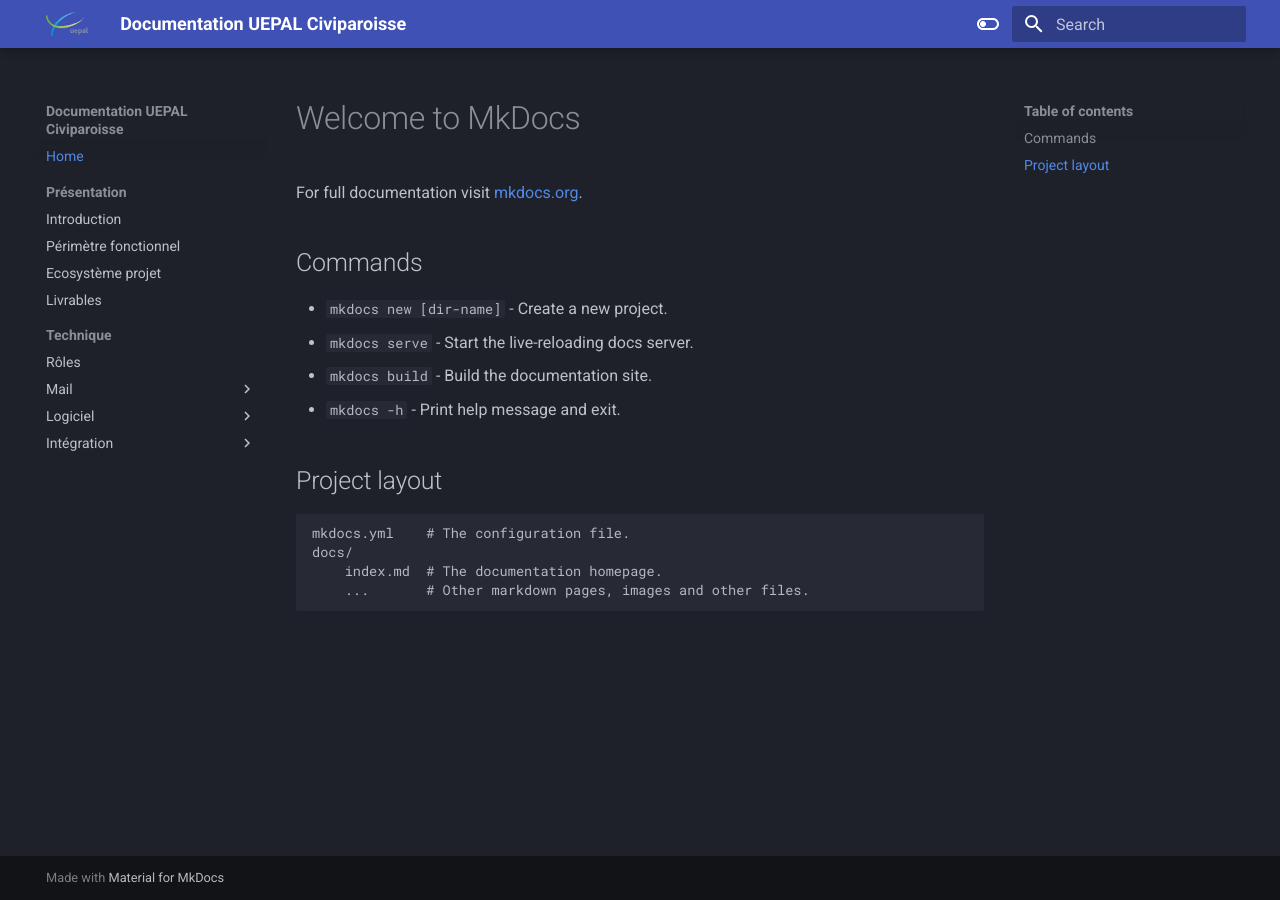
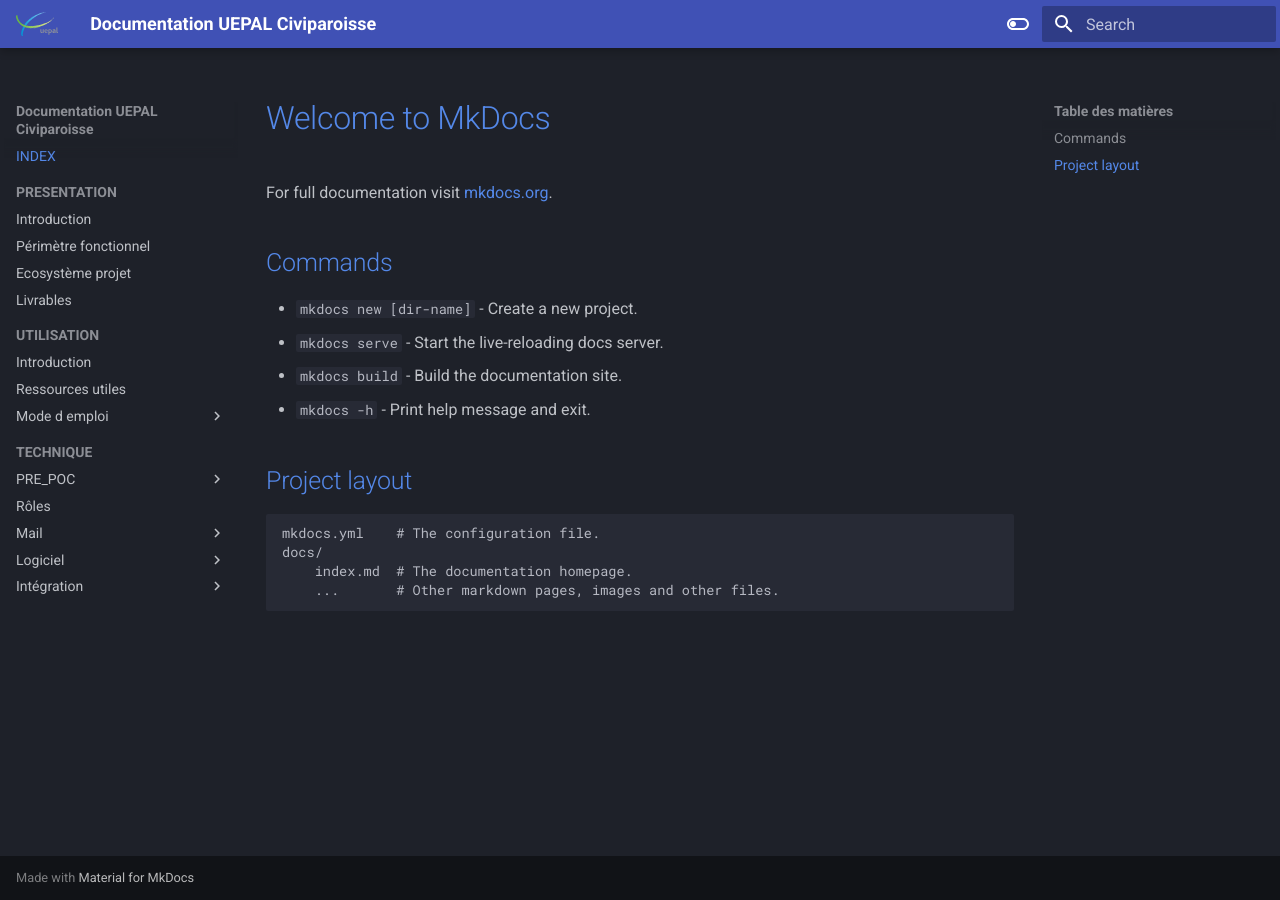
Before and after one commit to UEPAL-Civiparoisse-Documentation/UEPAL-Civiparoisse-Documentation.github.io, an MkDocs documentation site: the page built from docs/index.md, in a window 1280 px wide. Built offline with MkDocs 1.6.1 and Material for MkDocs 9.7.7, drawn with Linux system fonts in a browser that asks for light colours; some of the changed lines change nothing that is shown.

Commit message:
Update mkdocs.yml

```diff
--- a/mkdocs.yml
+++ b/mkdocs.yml
@@ -1,13 +1,33 @@
 site_name: Documentation UEPAL Civiparoisse
 site_url : https://www.uepal.fr
 nav:
-    - 'Home': 'index.md'
-    - 'Présentation':
+    - 'INDEX': 'index.md'
+    - 'PRESENTATION':
         - 'Introduction': 'PRESENTATION/index.md'
         - 'Périmètre fonctionnel': 'PRESENTATION/presentation_fonctionnelle.md'
         - 'Ecosystème projet': 'PRESENTATION/presentation_ecosysteme.md'
         - 'Livrables': 'PRESENTATION/presentation_livrables.md'
-    - 'Technique':
+    - 'UTILISATION':
+        - 'Introduction': 'UTILISATION/index.md'
+        - 'Ressources utiles': 'UTILISATION/ressources.md'
+        - 'Mode d emploi':
+             - 'Index': 'UTILISATION/mode_emploi/mode_d_emploi.md'
+             - '1. Introduction': 'UTILISATION/mode_emploi/1_introduction.md'
+             - '2. Débuter': 'UTILISATION/mode_emploi/2_debuter.md'
+             - '3. Faire des recherches sur les contacts': 'UTILISATION/mode_emploi/3_faire_des_recherches_sur_les_contacts.md'
+             - '4. Envoyer un courriel': 'UTILISATION/mode_emploi/4_envoyer_un_courriel.md'
+             - '5. Gestion des dons et édition des reçus fiscaux': 'UTILISATION/mode_emploi/5_gestion_des_dons_et_edition_des_recus_fiscaux.md'
+             - '6. Que faire quand... ?': 'UTILISATION/mode_emploi/6_que_faire_quand.md'
+             - '7. Créer et gérer un événement': 'UTILISATION/mode_emploi/7_creer_et_gerer_un_evenement.md'
+             - '8. Opérations à mener régulièrement': 'UTILISATION/mode_emploi/8_operations_a_mener_regulierement.md'
+    - 'TECHNIQUE':
+       - 'PRE_POC':
+           - 'Index': 'TECHNIQUE/PREPOC/index.md'
+           - 'Description générale': 'TECHNIQUE/PREPOC/poc.md'
+           - 'Infrastructure': 'TECHNIQUE/PREPOC/infrastructure.md'
+           - 'Diff IMG Docker': 'TECHNIQUE/PREPOC/docker_diff.md'
+           - 'Diff Chart Helm': 'TECHNIQUE/PREPOC/helm_diff.md'
+           - 'Trafic initiateur entrant': 'TECHNIQUE/PREPOC/trafic_entrant.md'
        - 'Rôles': 'TECHNIQUE/roles.md'
        - 'Mail':
            - 'Index': 'TECHNIQUE/MAIL/mail.md'
@@ -90,3 +110,8 @@
   - pymdownx.superfences
   - admonition
   - pymdownx.superfences
+  - toc:
+     anchorlink: true
+     title: 'Table des matières'
+extra_css:
+  - stylesheets/extra.css
```
